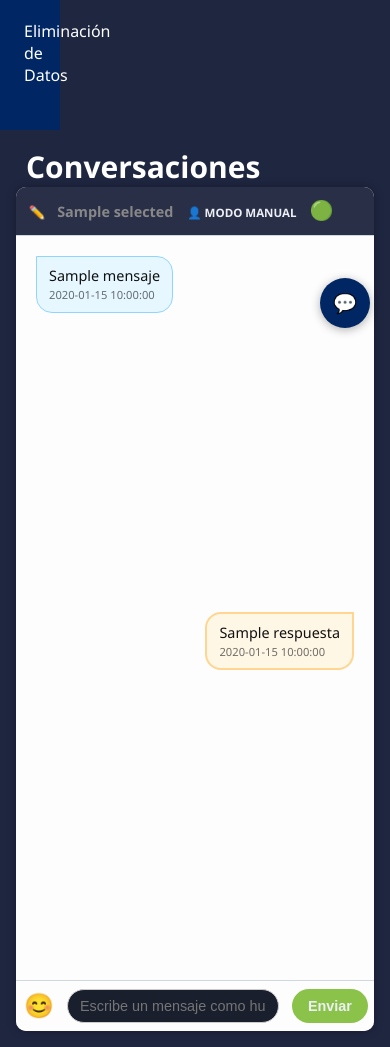
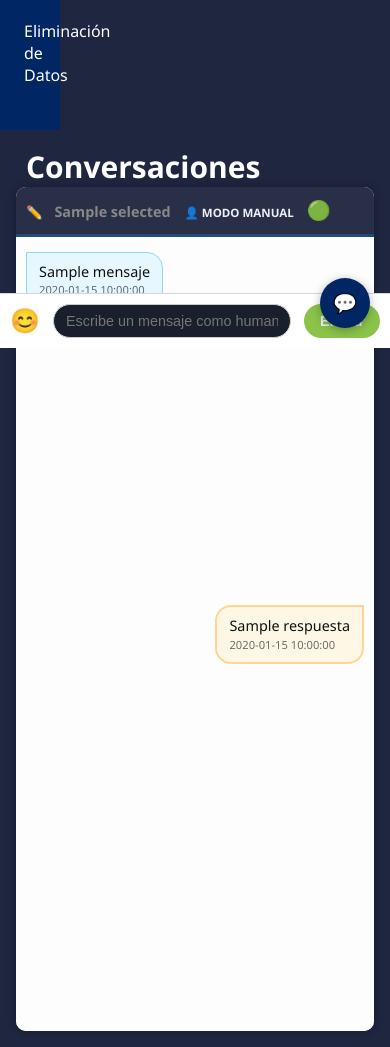
Before and after one commit to Mektiaventas/Whatsmektia, a Flask app: template templates/chats.html in a window 390 px wide. Shown: the part 496-1543 px from the top of the page. Run offline with Flask 3, Linux system fonts and the light colour scheme; the template is opened without the code that fills it: most values are stand-ins (such as "Sample title", 1, 10 or a date in 2020); grey boxes marked "Sample" are stand-in pictures.

```diff
--- a/static/css/styles.css
+++ b/static/css/styles.css
@@ -1118,3 +1118,104 @@ body {
     padding: 1rem;
   }
 }
+/* ========== CORRECCIÓN INMEDIATA - COLOR TEXTO IA ========== */
+.ia-active-message {
+    background: #e3f2fd !important;
+    border: 2px solid #bbdefb !important;
+    padding: 15px !important;
+    border-radius: 8px !important;
+    text-align: center !important;
+    margin: 10px !important;
+}
+
+.ia-active-message p {
+    color: #0d47a1 !important; /* Azul oscuro - máximo contraste */
+    font-weight: 600 !important;
+    margin: 0 !important;
+    font-size: 14px !important;
+}
+
+/* ========== CORRECCIÓN HEADER MÓVIL ========== */
+@media (max-width: 768px) {
+    .chat-panel-header {
+        position: sticky !important;
+        top: 0 !important;
+        z-index: 1000 !important;
+        background: #2a2f48 !important;
+        padding: 15px 10px !important;
+        margin: 0 !important;
+        border-bottom: 3px solid #1f4e79 !important;
+    }
+
+    .msgs-wrap-v2 {
+        padding-top: 10px !important;
+    }
+
+    /* Forzar que el header esté arriba */
+    .chat-panel-v2 {
+        display: flex !important;
+        flex-direction: column !important;
+        height: 100vh !important;
+    }
+
+    .chat-panel-header {
+        order: 1 !important;
+        flex-shrink: 0 !important;
+    }
+
+    .msgs-wrap-v2 {
+        order: 2 !important;
+        flex: 1 !important;
+        overflow-y: auto !important;
+        padding: 15px 10px !important;
+    }
+
+    .reply-form {
+        order: 3 !important;
+        flex-shrink: 0 !important;
+    }
+}
+/* ========== FIX URGENTE HEADER MÓVIL ========== */
+@media (max-width: 768px) {
+    .chat-layout-v2 {
+        display: flex !important;
+        flex-direction: column !important;
+        min-height: 100vh !important;
+    }
+
+    .chat-panel-v2 {
+        display: flex !important;
+        flex-direction: column !important;
+        height: 100vh !important;
+    }
+
+    .chat-panel-header {
+        position: sticky !important;
+        top: 0 !important;
+        z-index: 1000 !important;
+        background: #2a2f48 !important;
+        padding: 12px 10px !important;
+        margin: 0 !important;
+        order: 1 !important;
+    }
+
+    .msgs-wrap-v2 {
+        order: 2 !important;
+        flex: 1 !important;
+        overflow-y: auto !important;
+        padding: 15px 10px 80px !important; /* Espacio para formulario */
+    }
+
+    .reply-form,
+    .ia-active-message {
+        order: 3 !important;
+        position: fixed !important;
+        bottom: 0 !important;
+        left: 0 !important;
+        right: 0 !important;
+        background: white !important;
+        padding: 10px !important;
+        z-index: 1001 !important;
+        margin: 0 !important;
+    }
+}
```
